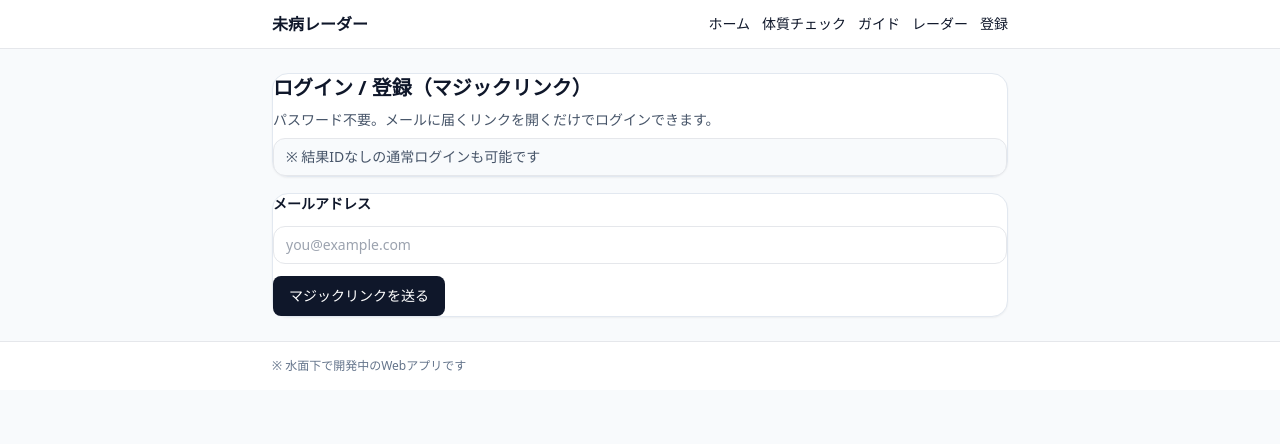
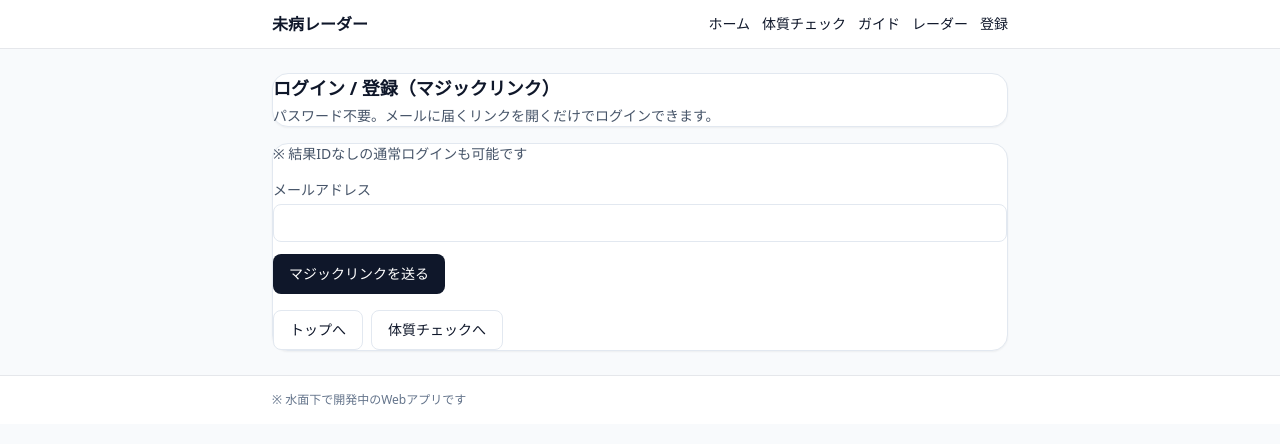
Before and after one commit to totonoucare/totonoucare-webapp, a Next.js app: page /signup in a window 1280 px wide. Shown: the top 444 px of the page. Built offline with nearby package versions, Linux system fonts and the light colour scheme; no server answers.

Commit message:
Update page.js

```diff
--- a/app/signup/page.js
+++ b/app/signup/page.js
@@ -1,103 +1,151 @@
 "use client";
 
-import { useMemo, useState } from "react";
-import { useSearchParams } from "next/navigation";
+import { useEffect, useMemo, useState } from "react";
+import { supabase } from "@/lib/supabaseClient";
 import Card from "@/components/ui/Card";
 import Button from "@/components/ui/Button";
-import { supabase } from "@/lib/supabaseClient";
 
 export default function SignupPage() {
-  const sp = useSearchParams();
-  const result = sp?.get("result") || ""; // 診断イベントID（任意）
-  const next = sp?.get("next") || "/"; // ログイン後の戻り先（任意）
+  const params = useMemo(() => {
+    if (typeof window === "undefined") return { resultId: "", nextPath: "" };
+    const url = new URL(window.location.href);
+    return {
+      resultId: url.searchParams.get("result") || "",
+      nextPath: url.searchParams.get("next") || "",
+    };
+  }, []);
 
   const [email, setEmail] = useState("");
-  const [sent, setSent] = useState(false);
-  const [busy, setBusy] = useState(false);
-  const [msg, setMsg] = useState("");
+  const [status, setStatus] = useState({ state: "idle", message: "" });
+  const [session, setSession] = useState(null);
 
-  const hasResult = useMemo(() => !!result, [result]);
+  useEffect(() => {
+    (async () => {
+      if (!supabase) return;
+      const { data } = await supabase.auth.getSession();
+      setSession(data.session || null);
+    })();
+  }, []);
 
-  async function onSubmit(e) {
+  async function handleSendLink(e) {
     e.preventDefault();
-    setMsg("");
-    setBusy(true);
+    setStatus({ state: "loading", message: "送信中…" });
+
+    if (!supabase) {
+      setStatus({
+        state: "error",
+        message: "Supabaseが初期化できていません（環境変数が反映されてない可能性）。",
+      });
+      return;
+    }
 
     try {
-      const origin =
-        typeof window !== "undefined" ? window.location.origin : "";
+      const origin = window.location.origin;
 
-      // ✅ ここが重要：result と next を callback に運ぶ
-      const redirectTo =
-        `${origin}/auth/callback` +
-        `?next=${encodeURIComponent(next)}` +
-        `&result=${encodeURIComponent(result)}`;
+      // callback へ result/next を引き継ぐ
+      const cb = new URL(`${origin}/auth/callback`);
+      if (params.resultId) cb.searchParams.set("result", params.resultId);
+      if (params.nextPath) cb.searchParams.set("next", params.nextPath);
 
       const { error } = await supabase.auth.signInWithOtp({
         email,
-        options: {
-          emailRedirectTo: redirectTo,
-          shouldCreateUser: true,
-        },
+        options: { emailRedirectTo: cb.toString() },
       });
+      if (error) throw error;
 
-      if (error) throw error;
-      setSent(true);
-      setMsg("メールを送りました。届いたリンクを開いてください ✉️");
+      setStatus({
+        state: "sent",
+        message:
+          "マジックリンクを送信しました。受信メールのリンクを開いてログインしてください（迷惑メールも確認）。",
+      });
     } catch (err) {
-      setMsg(err?.message || String(err));
-    } finally {
-      setBusy(false);
+      console.error(err);
+      setStatus({
+        state: "error",
+        message: "送信に失敗しました: " + (err?.message || JSON.stringify(err)),
+      });
     }
+  }
+
+  async function logout() {
+    if (!supabase) return;
+    await supabase.auth.signOut();
+    window.location.href = "/";
   }
 
   return (
     <div className="space-y-4">
       <Card>
-        <div className="space-y-2">
-          <div className="text-xl font-semibold">ログイン / 登録（マジックリンク）</div>
-          <div className="text-sm text-slate-600">
-            パスワード不要。メールに届くリンクを開くだけでログインできます。
+        <h1 className="text-lg font-semibold">ログイン / 登録（マジックリンク）</h1>
+        <p className="mt-1 text-sm text-slate-600">
+          パスワード不要。メールに届くリンクを開くだけでログインできます。
+        </p>
+      </Card>
+
+      {session ? (
+        <Card>
+          <div className="text-sm text-slate-600">すでにログイン中</div>
+          <div className="mt-1 font-medium">{session.user?.email}</div>
+
+          <div className="mt-4 flex gap-2">
+            <Button
+              onClick={() => (window.location.href = params.nextPath || "/radar")}
+            >
+              続きを開く
+            </Button>
+            <Button variant="secondary" onClick={logout}>
+              ログアウト
+            </Button>
           </div>
 
-          {/* ✅ ここは “結果IDなし” 判定を正しく */}
-          {hasResult ? (
-            <div className="rounded-xl border bg-emerald-50 px-3 py-2 text-sm text-emerald-700">
-              この診断結果を保存するためのログインです ✅
+          <div className="mt-3 text-xs text-slate-500">
+            ※ ログイン済みならこの画面は閉じてOKです。
+          </div>
+        </Card>
+      ) : (
+        <Card>
+          {params.resultId ? (
+            <div className="text-sm">
+              <div className="text-slate-600">引き継ぐ結果ID</div>
+              <div className="mt-1 font-mono text-xs break-all">{params.resultId}</div>
             </div>
           ) : (
-            <div className="rounded-xl border bg-slate-50 px-3 py-2 text-sm text-slate-600">
+            <div className="text-sm text-slate-600">
               ※ 結果IDなしの通常ログインも可能です
             </div>
           )}
-        </div>
-      </Card>
 
-      <Card>
-        <form onSubmit={onSubmit} className="space-y-3">
-          <label className="block text-sm font-semibold">メールアドレス</label>
-          <input
-            className="w-full rounded-xl border bg-white px-3 py-2 text-sm outline-none focus:ring"
-            type="email"
-            value={email}
-            onChange={(e) => setEmail(e.target.value)}
-            placeholder="you@example.com"
-            required
-          />
+          <form onSubmit={handleSendLink} className="mt-4 space-y-3">
+            <div>
+              <div className="text-sm text-slate-600">メールアドレス</div>
+              <input
+                className="mt-1 w-full rounded-lg border border-slate-200 px-3 py-2 text-sm"
+                value={email}
+                onChange={(e) => setEmail(e.target.value)}
+                required
+                disabled={status.state === "loading" || status.state === "sent"}
+              />
+            </div>
 
-          <Button type="submit" disabled={busy}>
-            {busy ? "送信中…" : sent ? "もう一度送る" : "マジックリンクを送る"}
-          </Button>
+            <Button type="submit" disabled={status.state === "loading" || status.state === "sent"}>
+              マジックリンクを送る
+            </Button>
 
-          {msg ? <div className="text-sm text-slate-700">{msg}</div> : null}
+            {status.message ? (
+              <div className="text-sm text-slate-600">{status.message}</div>
+            ) : null}
+          </form>
 
-          {sent ? (
-            <div className="text-xs text-slate-500">
-              ※ メールが見当たらない場合は迷惑メールも確認してください。
-            </div>
-          ) : null}
-        </form>
-      </Card>
+          <div className="mt-4 flex gap-2">
+            <Button variant="secondary" onClick={() => (window.location.href = "/")}>
+              トップへ
+            </Button>
+            <Button variant="secondary" onClick={() => (window.location.href = "/check")}>
+              体質チェックへ
+            </Button>
+          </div>
+        </Card>
+      )}
     </div>
   );
 }
```
